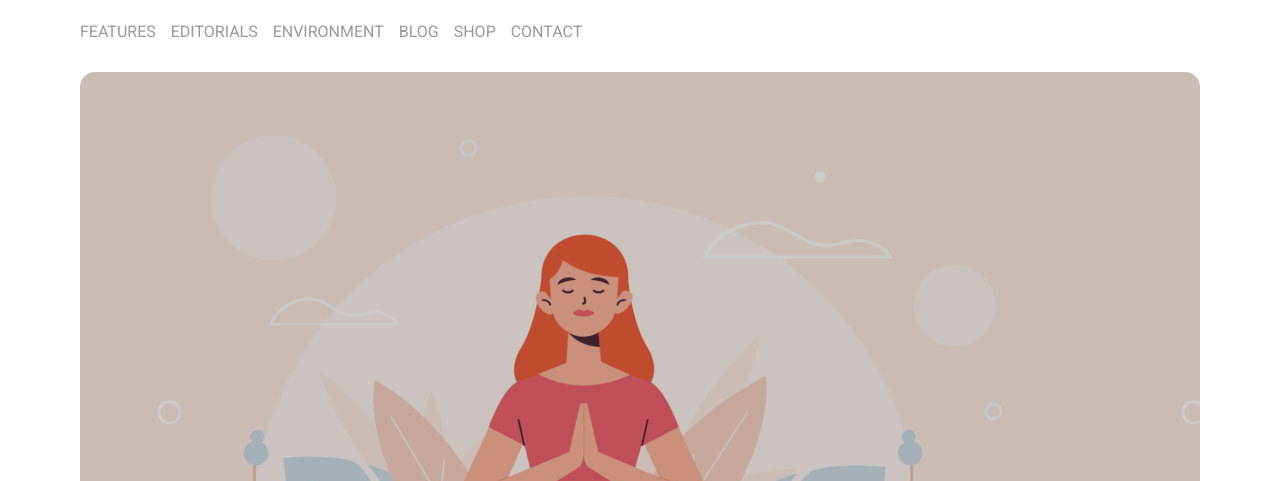
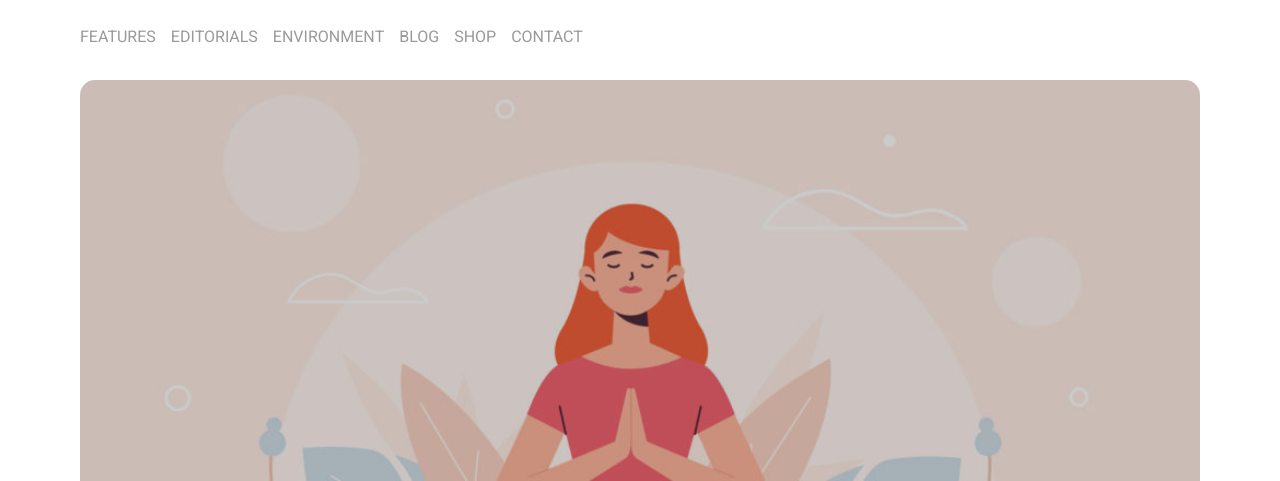
Before and after one commit to MattiaRovito/htmlcss-wp, a plain HTML site: page index.html in a window 1280 px wide. Shown: the part 78-559 px from the top of the page. Drawn offline with Linux system fonts and the light colour scheme.

Commit message:
add modifiche jumbotron

```diff
--- a/css/style.css
+++ b/css/style.css
@@ -8,7 +8,7 @@
 body{
     background-color: white;
     padding: 0 80px;
-    font-family: 'Roboto', sans-serif;
+    font-family: 'Heebo', sans-serif;
 }
 /* /body */
 
@@ -73,9 +73,9 @@ a{
 
 .jumbotron{
     background-image: url(../img/banner.jpg);
+    background-position: center;
+    background-size: cover;
     filter: brightness(80%);
-    height: 600px;
-    vertical-align: middle;
     border-radius: 15px;
 }
 
--- a/index.html
+++ b/index.html
@@ -7,7 +7,7 @@
     <title>Struttura WP</title>
     <link rel="stylesheet" href="css/style.css">
     <link rel="preconnect" href="https://fonts.gstatic.com">
-    <link href="https://fonts.googleapis.com/css2?family=Roboto:wght@400;700&display=swap" rel="stylesheet">
+    <link href="https://fonts.googleapis.com/css2?family=Heebo:wght@400;700&display=swap" rel="stylesheet">
 </head>
 <body>
     <!-- inizio header -->
```
